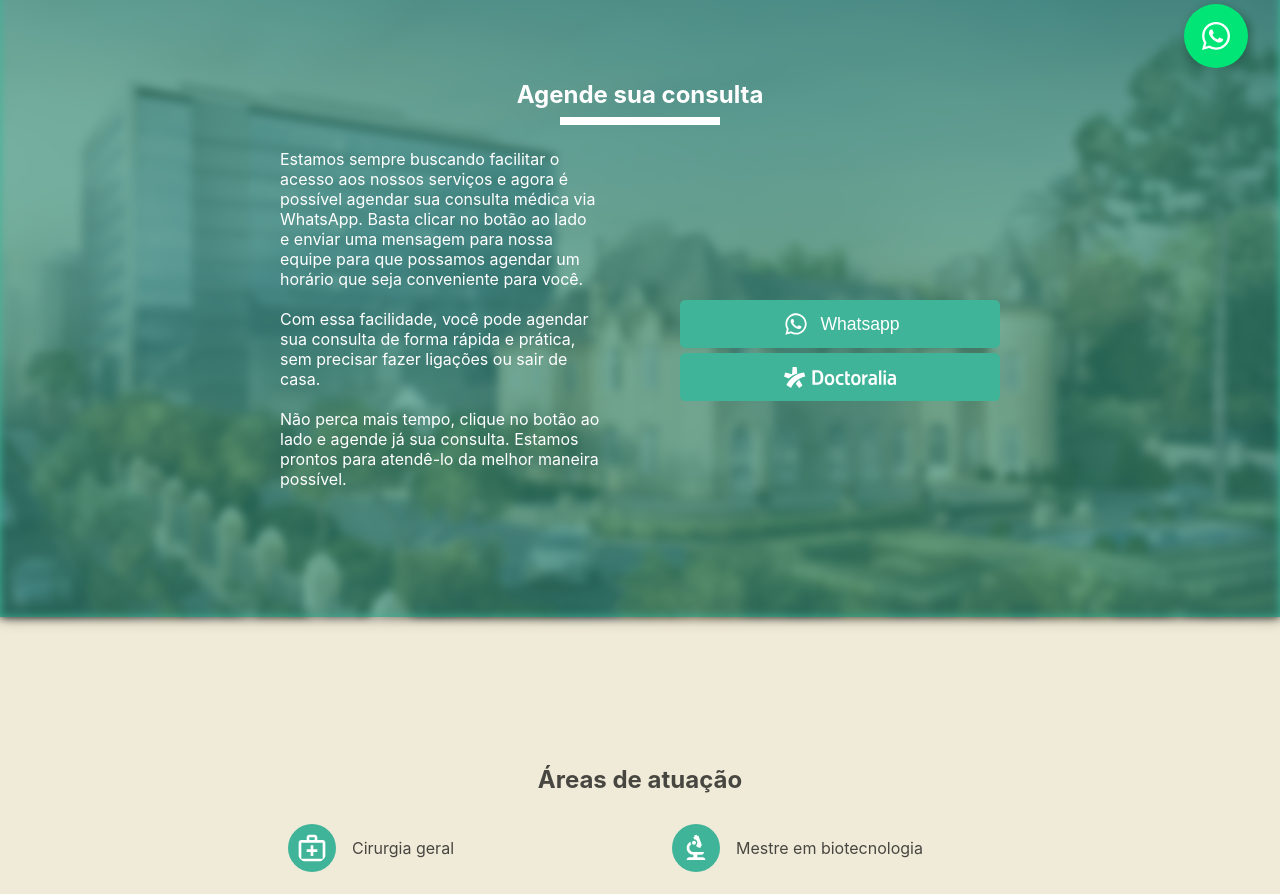
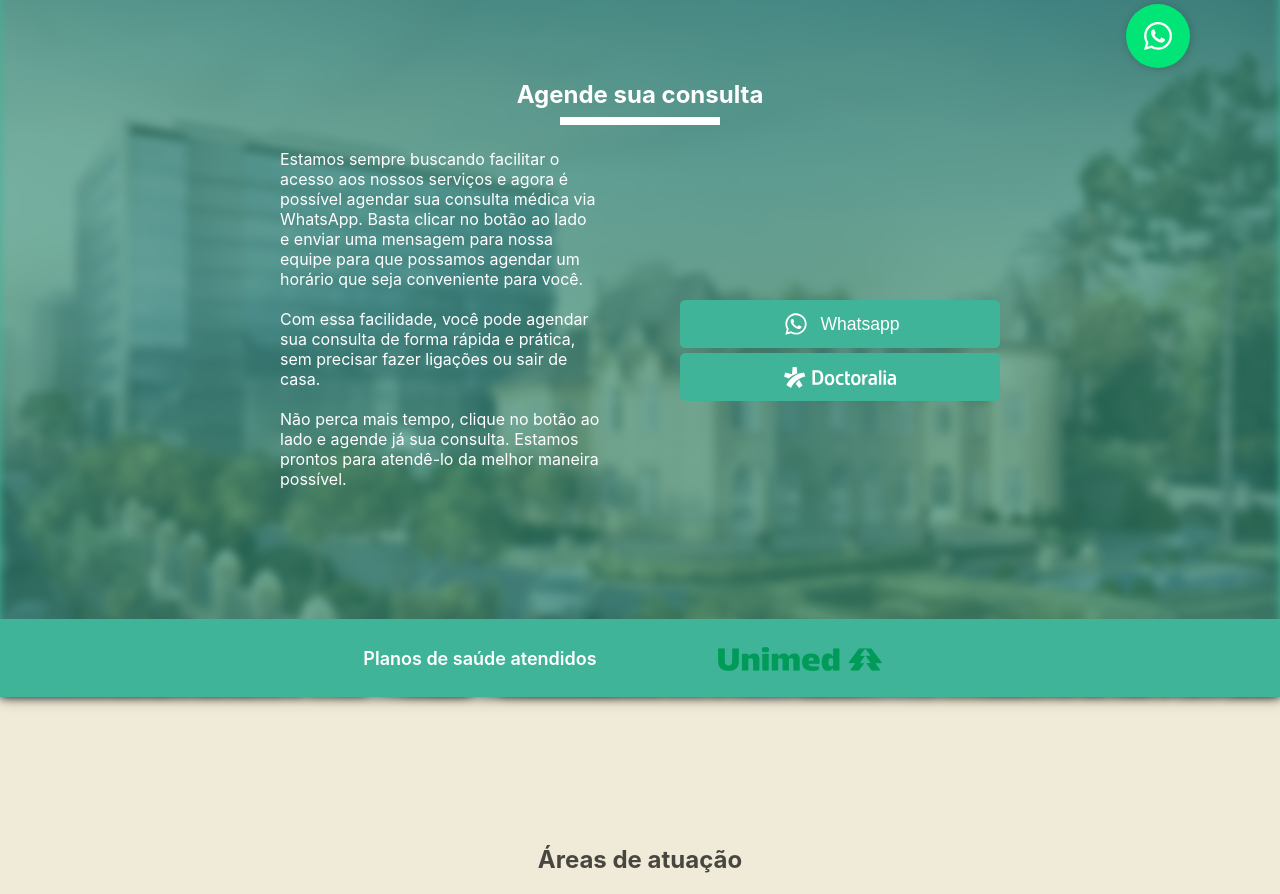
Before and after one commit to wnexous/henrique, a React (Create React App) app: page / in a window 1280 px wide. Shown: the part 620-1514 px from the top of the page. Built offline with nearby package versions, Linux system fonts and the light colour scheme.

Commit message:
bandeira de plano de saude

```diff
--- a/src/components/Scheduling.js
+++ b/src/components/Scheduling.js
@@ -31,6 +31,7 @@ const Filter = styled.div`
 `;
 const Content = styled.div`
   padding-block: 3rem;
+  padding-bottom: 10rem;
   top: 0;
   bottom: 0;
   width: 100%;
@@ -40,6 +41,7 @@ const Content = styled.div`
   padding-block: 7rem;
 `;
 const SubContent = styled.div`
+  padding-bottom: 5rem;
   margin-inline: auto;
   z-index: 6;
   top: 0;
@@ -77,6 +79,42 @@ const SubContent = styled.div`
           max-height: 2rem;
         }
       }
+    }
+  }
+`;
+
+const PlanosAtendidos = styled.div`
+  position: absolute;
+  width: 100%;
+  justify-content: center;
+  align-content: center;
+  bottom: 0;
+  background-color: var(--green-color);
+  color: white;
+  margin: auto;
+  right: 0;
+  left: 0;
+  gap: 1rem;
+
+  div {
+    max-width: 40rem;
+    min-width: 20rem;
+    padding-block: 0.3rem;
+    display: flex;
+    flex-wrap: wrap;
+    justify-content: center;
+    align-items: center;
+    margin: auto;
+    div {
+      margin: auto;
+      text-align: center;
+
+      max-width: 100%;
+      display: flex;
+      align-content: center;
+      justify-content: center;
+      font-size: large;
+      font-weight: 600;
     }
   }
 `;
@@ -121,6 +159,15 @@ export default function Scheduling({ data }) {
             ))}
           </div>
         </SubContent>
+
+        <PlanosAtendidos>
+          <div>
+            <div>Planos de saúde atendidos</div>
+            <div>
+              <img src="/icon/unimed.png" alt="plano-saude" />
+            </div>
+          </div>
+        </PlanosAtendidos>
       </Content>
     </Card>
   );
--- a/src/layout/WhatsappBtn.js
+++ b/src/layout/WhatsappBtn.js
@@ -7,7 +7,7 @@ const Whatsapp = styled.div`
   height: 4rem;
   width: 4rem;
   position: fixed;
-  right: 2rem;
+  right: 7vw;
   bottom: 7rem;
   background-color: #00e576;
   border-radius: 10rem;
```
Also changed, not shown: public/icon/unimed.png (added).
